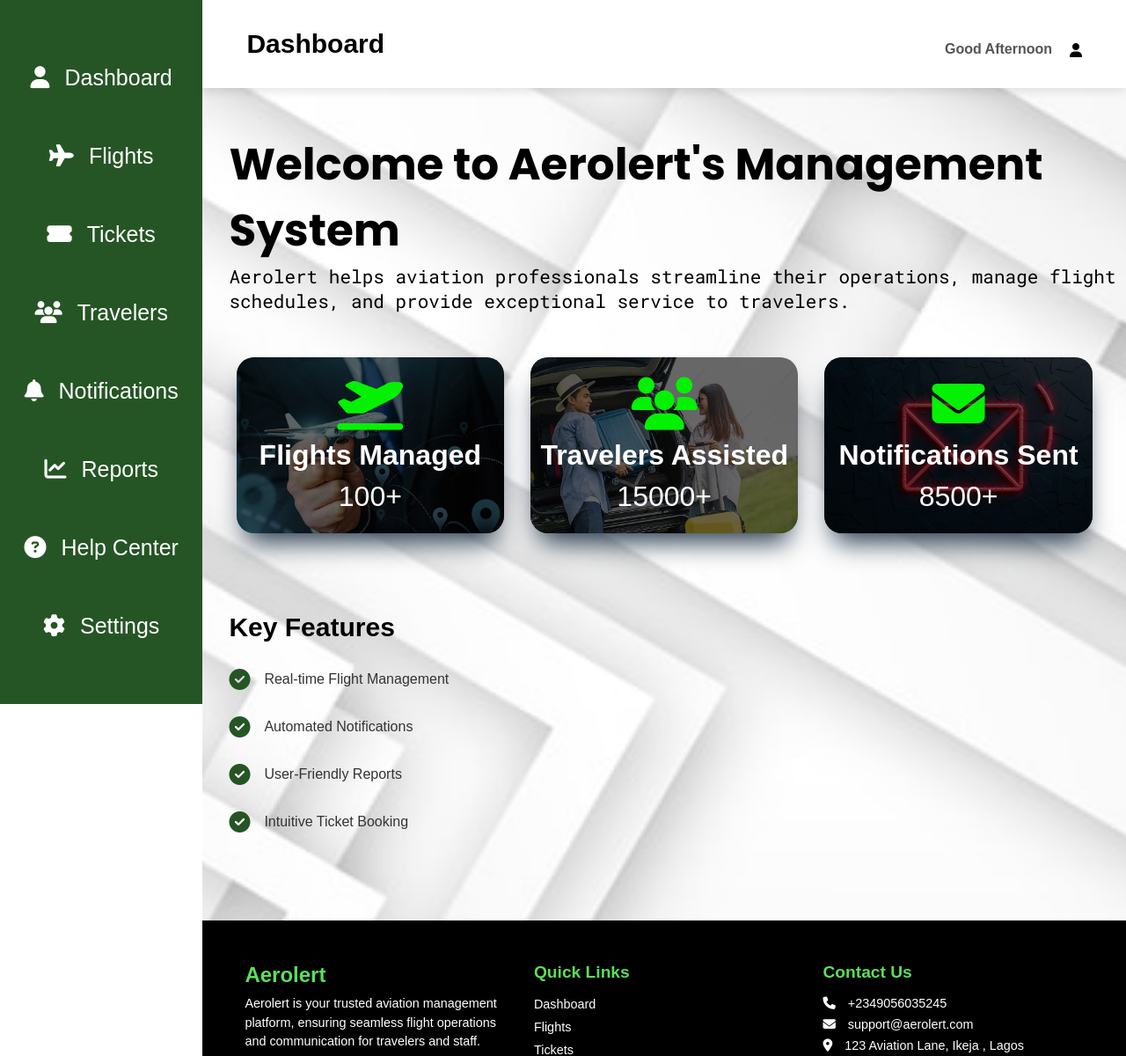
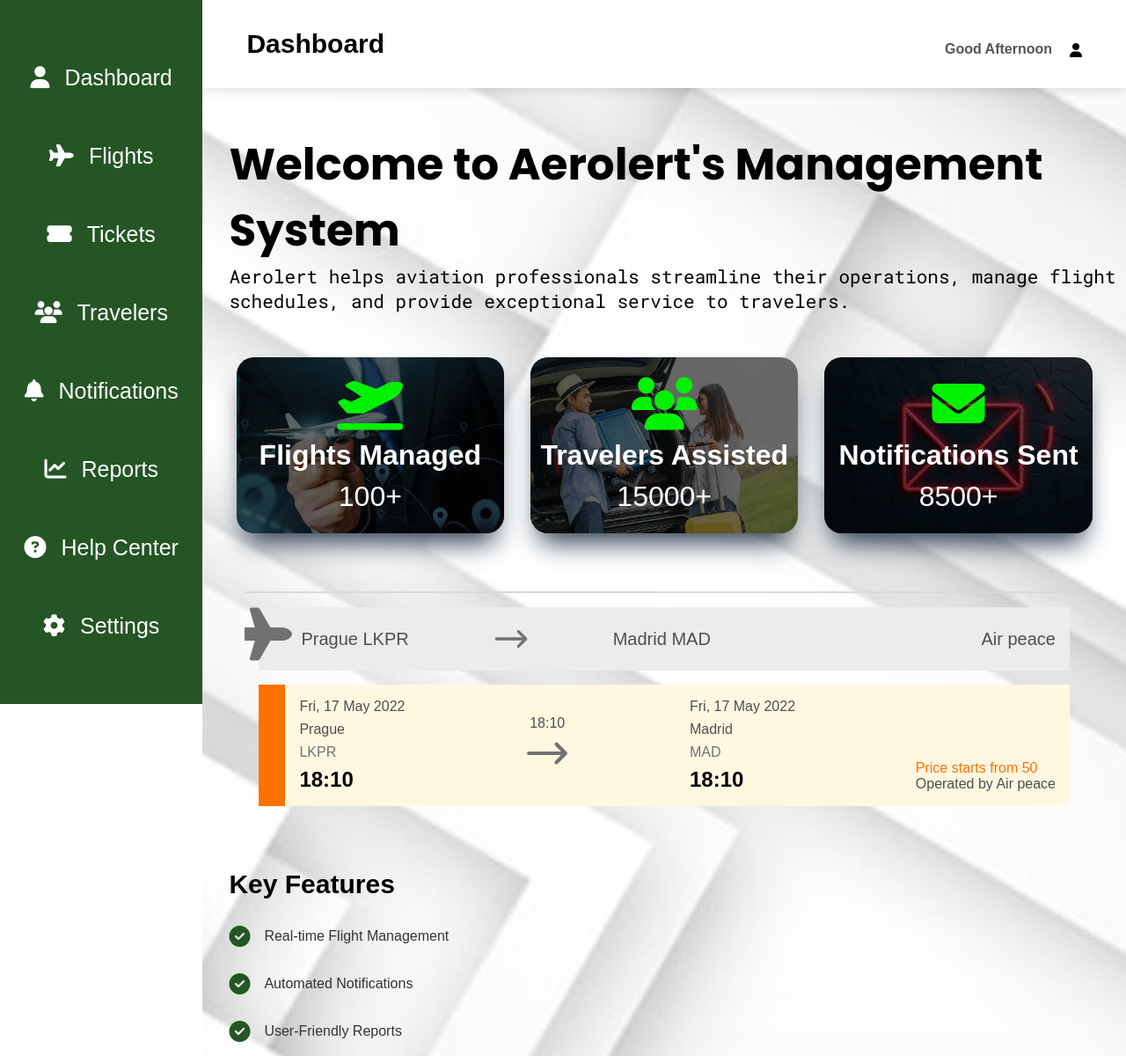
Before and after one commit to Luchesio/ADMIN-AVIATION-PORTAL, a PHP site: page / in a window 1280 px wide. Shown: the top 1200 px of the page at 88% size. Run offline with PHP 8.4, Linux system fonts and the light colour scheme; some web fonts are replaced.

Commit message:
added the flight tracker ui

```diff
--- /dev/null
+++ b/index.css
@@ -0,0 +1,36 @@
+.flights{
+	margin: 1rem 3rem;
+	max-height: 700px;
+	overflow: scroll;
+}
+
+.flight{
+	display: grid;
+	gap: 1rem;
+	color: #4E4E4E;
+	padding: 1rem;
+	border-top: 2px solid #D9D9D9;
+}
+
+.flight__header{
+	display: flex;
+	align-items: center;
+	gap: 2rem;
+	padding: 1rem;
+	background: #ECECEC;
+	font-size: 20px;
+	position: relative;
+}
+.flight__main{
+	display: flex;
+	justify-content: space-between;
+	align-items: center;
+	background: #ECECEC;
+	padding: 1rem;
+	border-left: 30px solid #FF7100;
+	background: #FFF8E1;
+}
+.flight__main .info{
+	display: grid;
+	gap: 8px;
+}
--- a/index.php
+++ b/index.php
@@ -10,14 +10,17 @@
     <link rel="preconnect" href="https://fonts.gstatic.com" crossorigin>
     <link href="https://fonts.googleapis.com/css2?family=Poppins:ital,wght@0,100;0,200;0,300;0,400;0,500;0,600;0,700;0,800;0,900;1,100;1,200;1,300;1,400;1,500;1,600;1,700;1,800;1,900&family=Roboto+Mono:ital,wght@0,100..700;1,100..700&family=Sofadi+One&family=Space+Mono:ital,wght@0,400;0,700;1,400;1,700&display=swap" rel="stylesheet">
     <link rel="stylesheet" href="https://cdnjs.cloudflare.com/ajax/libs/font-awesome/6.7.1/css/all.min.css" integrity="sha512-5Hs3dF2AEPkpNAR7UiOHba+lRSJNeM2ECkwxUIxC1Q/FLycGTbNapWXB4tP889k5T5Ju8fs4b1P5z/iB4nMfSQ==" crossorigin="anonymous" referrerpolicy="no-referrer" />
+	<link rel="stylesheet" href="index.css" />
     <script src="language.js" defer></script>
     <title>Document</title>
 </head>
 <body>
-        <div id="loading-screen">
+     <!--   <div id="loading-screen">
       <div class="spinner"></div>
        </div>
-       <div id="main-content" style="display: none">
+	   <div id="main-content" style="display: none">
+-->
+       <div id="main-content">
         <nav>
         <a href="index.php" class="navlink"><i class="fas fa-user" style=" margin-right:17px;" ></i><span id="dashboard">Dashboard</span></a>
         <a href="flights.php" class="navlink" ><i class="fas fa-plane" style=" margin-right:17px;" ></i><span id="navFlights">Flights</span></a>
@@ -58,6 +61,47 @@
         <p class="num">8500+</p>
         </div></div>
     </section>
+
+<!-- flight -->
+	<section class="flights">
+		<article class="flight">
+			<div class="flight__header">
+				<p>
+					<i class="fa-solid fa-plane" id="col" style="color:#727171; position:absolute; left:-30px; top: 1px;"></i>
+				</p>
+				<div style="display:flex; gap:1rem; align-items:center;">
+					<p>Prague LKPR</p>
+					<img src="arrow-right-long.svg" style="height:40px; width:200px"/>
+					<p>Madrid MAD</p>
+				</div>
+				<p style="margin-left: auto">Air peace</p>
+			</div>
+			<div class="flight__main">
+				<div class="info">
+					<p>Fri, 17 May 2022</p>
+					<p>Prague</p>
+					<p style="color:#727171">LKPR</p>
+					<time style="font-size:24px; font-weight: 700; color:black;">18:10</time>
+				</div>
+				<div style="text-align:center; display:grid">
+					<time>18:10</time>
+					<img src="arrow-right-long.svg" style="height:50px; width:50px"/>
+				</div>
+				<div class="info">
+					<p>Fri, 17 May 2022</p>
+					<p>Madrid</p>
+					<p style="color:#727171">MAD</p>
+					<time style="font-size:24px; font-weight: 700; color:black;">18:10</time>
+				</div>
+				<div style="align-self:end">
+					<p style="color:#FF7100">Price starts from 50</p>
+					<p>Operated by Air peace</p>
+				</div>
+			</div>
+		</article>
+	</section>
+<!-- flight -->
+
     <!-- <section class="part3">
         <h1 class="part3head" id="idFeatures">Key Features</h1>
         <div class="part3text"  ><i class="fa-solid fa-circle-check" id="che"></i>  <p id="idReal"> Real-time Flight Management </p></div>
```
Also changed, not shown: arrow-right-long.svg (added).
